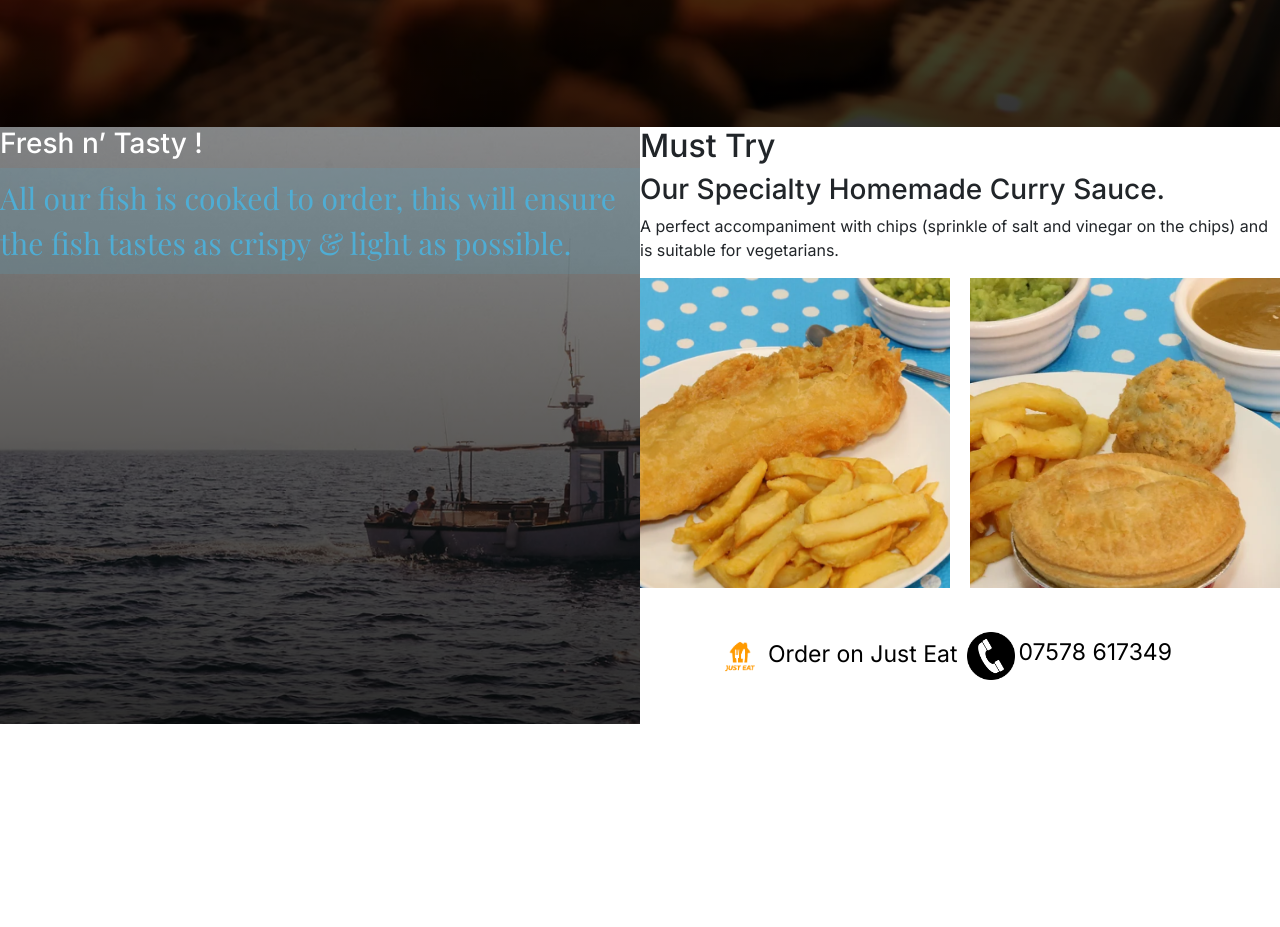
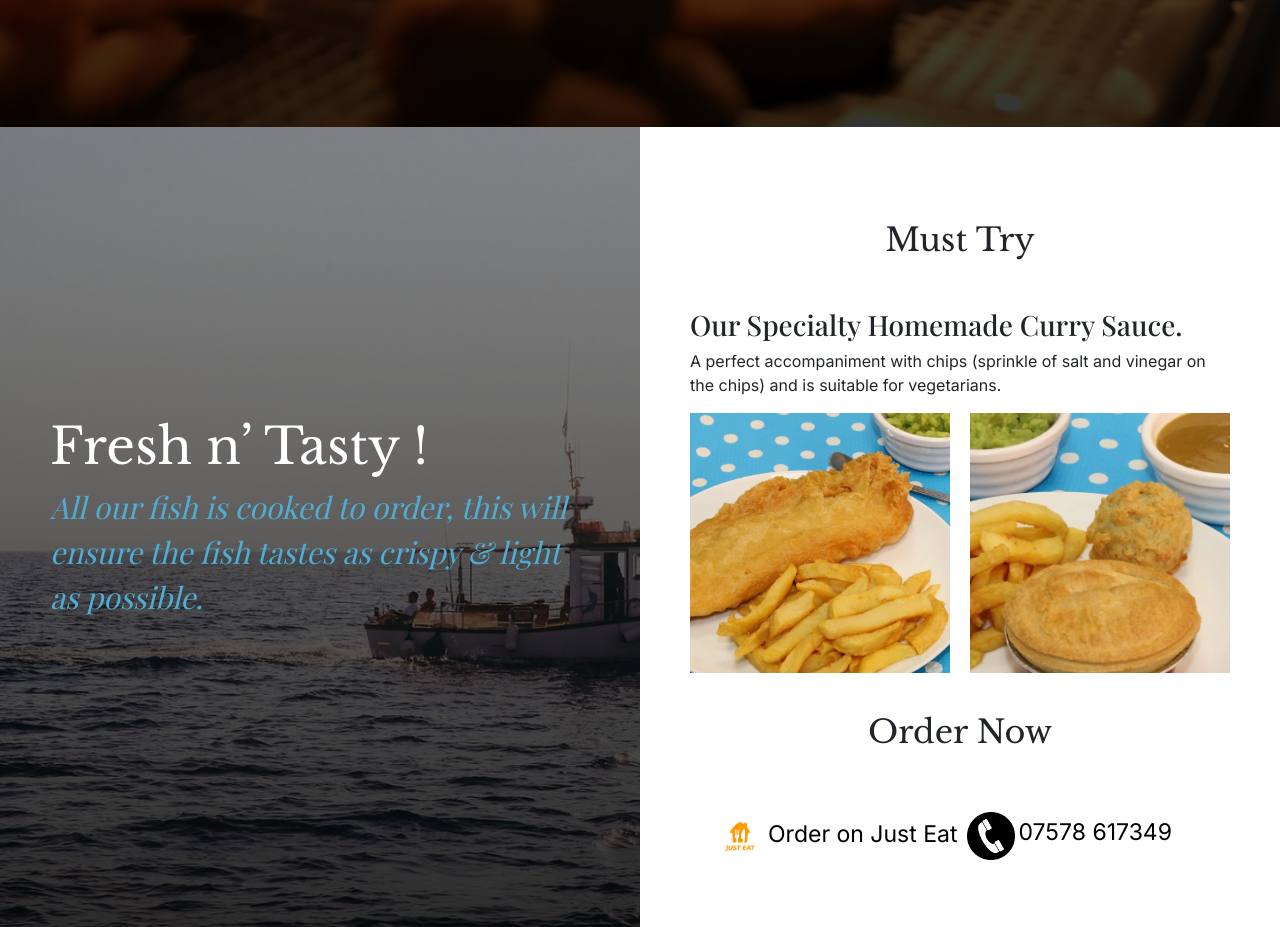
Before and after one commit to EvaSuper0115/fish-n-chips, a React (Create React App) app: page / in a window 1280 px wide. Shown: the part 740-1667 px from the top of the page. Before the commit the page ends 1464 px from the top, so only its background shows below. Built offline with nearby package versions, Linux system fonts and the light colour scheme; a web font is replaced by a local one.

Commit message:
added CSS
still need to fix content on introduction page

```diff
--- a/src/App.css
+++ b/src/App.css
@@ -23,6 +23,13 @@ a {
   display: grid;
   grid-template-columns: 1fr 1fr;
   grid-gap: 20px;
+}
+.section-padding {
+  display: flex;
+  flex-direction: column; /* Stack child elements vertically */
+  justify-content: center;
+  height: 100vh;
+  padding: 0 50px;
 }
 .navbar-decoration,
 .dropdown-menu {
@@ -75,6 +82,14 @@ a {
   display: block;
   margin: 20vh auto 5vh auto;
 }
+.black-large-title {
+  font-family: var(--large-heading-font-family);
+  text-align: center;
+  padding: 40px 0;
+}
+.black-subtitle {
+  font-family: var(--sub-heading-font-family);
+}
 .brand {
   font-family: var(--large-heading-font-family);
 }
@@ -88,6 +103,11 @@ a {
   background: rgba(79, 173, 212, 0.16);
   padding: 8px 0;
 }
+.itallic-subHeading {
+  font-family: var(--sub-heading-font-family);
+  font-size: 30px;
+  font-style: italic;
+}
 .button {
   color: white;
   background: #4fadd4;
@@ -98,6 +118,7 @@ a {
 .center-content {
   display: flex;
   justify-content: center;
+  align-items: center;
 }
 .icon-adjustments {
   width: 7vh;
@@ -119,7 +140,7 @@ a {
   display: grid;
   grid-template-columns: 1fr 1fr;
   grid-gap: 5px;
-  margin: 5vh auto;
+  margin: 1vh auto;
 }
 .float-end {
   justify-self: flex-end;
@@ -139,7 +160,8 @@ a {
   .display-none-when-small {
     display: none;
   }
-  .order-grid {
+  .order-grid,
+  .half-a-page-grid {
     grid-template-columns: 1fr;
   }
   .float-end,
@@ -149,7 +171,8 @@ a {
   .largeHeading,
   .subHeading,
   .high-light-text,
-  .button {
+  .button,
+  .itallic-subHeading {
     transform: scale(0.8);
   }
 }
--- a/src/IntroductionPage.js
+++ b/src/IntroductionPage.js
@@ -7,18 +7,23 @@ export default function () {
     <div className="IntroductionPage">
       <div className="half-a-page-grid">
         <div className="introduction-half-page-image">
-          <h3 className="white-text"> Fresh n’ Tasty !</h3>
-          <p className="secondary-text-color subHeading">
-            All our fish is cooked to order, this will ensure the fish tastes as
-            crispy & light as possible.
+          <div className="section-padding">
+            <h3 className="white-text largeHeading"> Fresh n’ Tasty !</h3>
+            <p className="secondary-text-color itallic-subHeading">
+              All our fish is cooked to order, this will ensure the fish tastes
+              as crispy & light as possible.
             </p>
           </div>
+        </div>
         <div className="half-a-page-content">
-          <h2>Must Try</h2>
-          <h3>Our Specialty Homemade Curry Sauce. </h3>
+          <div className="section-padding">
+            <h2 className="black-large-title">Must Try</h2>
+            <h3 className="black-subtitle">
+              Our Specialty Homemade Curry Sauce.{" "}
+            </h3>
             <p>
-            A perfect accompaniment with chips (sprinkle of salt and vinegar on
-            the chips) and is suitable for vegetarians.
+              A perfect accompaniment with chips (sprinkle of salt and vinegar
+              on the chips) and is suitable for vegetarians.
             </p>
             <div className="image-grid">
               <img
@@ -32,7 +37,9 @@ export default function () {
                 alr="pieNSauce"
               ></img>
             </div>
+            <h2 className="black-large-title">Order Now</h2>
             <OrderGrid textColor="black" />
+          </div>
         </div>
       </div>
     </div>
```
Lines whose indentation alone changed are shown as unchanged.
